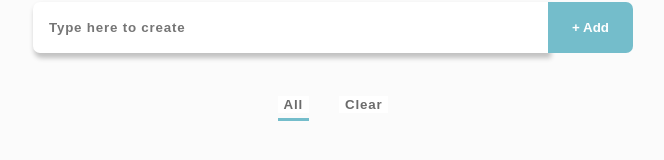
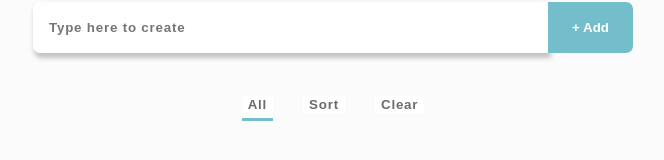
Before and after one commit to chloemk/vue-todo, a Vue app: page / in a window 1280 px wide. Shown: the part 258-418 px from the top of the page, without its empty margins (307-971 px from the left). Built offline with nearby package versions, Linux system fonts and the light colour scheme.

Commit message:
Refactor: ascending and descending feature added

```diff
--- a/src/App.vue
+++ b/src/App.vue
@@ -13,6 +13,9 @@
 					<button class="tab-button">All</button>
 				</li>
 				<li class="tab-item">
+					<button @click="sortTodo" class="tab-button">Sort</button>
+				</li>
+				<li class="tab-item">
 					<button @click="clearTodo" class="tab-button">Clear</button>
 				</li>
 			</ul>
@@ -25,6 +28,7 @@
 				:todoProps="todo"
 				@remove-todo="removeItem"
 				@complete-toggle="checkboxToggle"
+				@edit-Todo="editItem"
 			></TaskList>
 		</ul>
 	</main>
@@ -67,24 +71,21 @@ export default {
 		getTodos: function () {
 			this.todoItems = storage.fetch();
 		},
-		//created는 lifecycle 중 instance가 생성되자마자 호출되는 lifecycle hook이다.
+		// created: 인스턴스가 생성되자마자 실행된다.
 		created: function () {
 			console.log('생성됨!!!!');
 			this.getTodos();
 		},
 		updateTodo: function (inputVal) {
-			console.log('인풋 값', inputVal);
 			this.newInput = inputVal;
 		},
 		addTodo: function () {
 			const value = this.newInput;
 			this.todoItems.push({ checked: false, item: value });
 			storage.save(this.todoItems);
-			// let obj = { complete: false, item: this.newInput };
 			this.clearInput();
 		},
 		removeItem: function (idx) {
-			console.log('안찍혀', idx);
 			this.todoItems.splice(idx, 1);
 			// 투두를 삭제한 배열을 전부 로컬스토리지에 덮어씌우는 방식으로 저장
 			storage.save(this.todoItems);
@@ -94,12 +95,22 @@ export default {
 			this.todoItems[idx].checked = checked;
 			storage.save(this.todoItems);
 		},
+		editItem: function () {},
 		clearTodo: function () {
 			localStorage.clear();
 			this.todoItems = [];
 		},
 		clearInput: function () {
 			this.newInput = '';
+		},
+		sortTodo: function () {
+			this.todoItems.sort((a, b) => {
+				if (this.todoItems.item) {
+					return a[this.todoItems.item] > b[this.todoItems.item] ? -1 : 1;
+				} else {
+					return a[this.todoItems.item] > b[this.todoItems.item] ? 1 : -1;
+				}
+			});
 		},
 	},
 };
```
